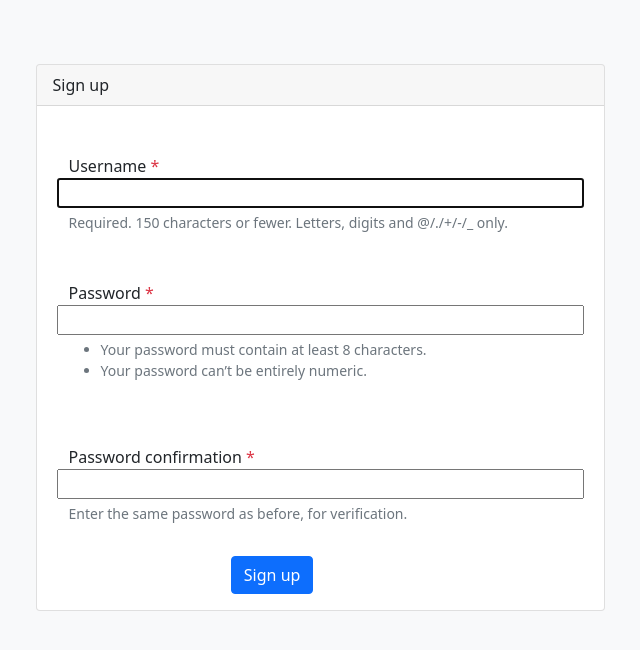
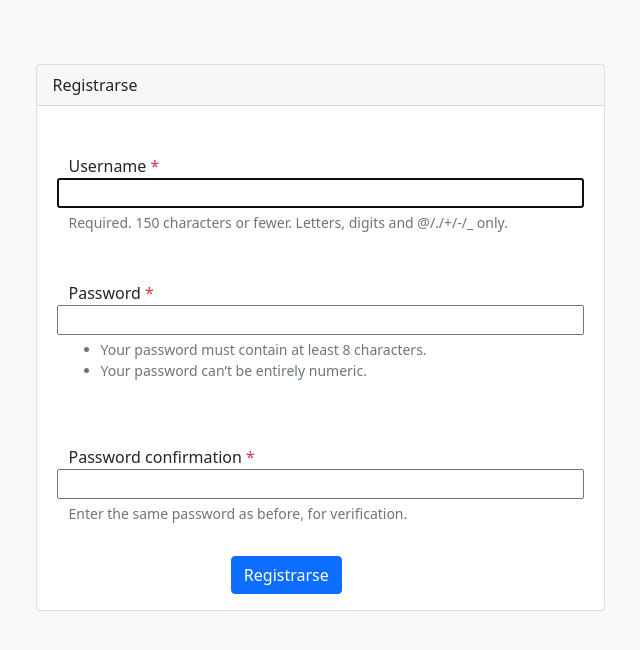
Before and after one commit to tripleten-com/TripleNote_es, a Django app: page /auth/signup/ in a window 1280 px wide. Shown: the part 56-706 px from the top of the page, without its empty margins (320-960 px from the left). Run offline with Django 3.2, Linux system fonts and the light colour scheme.

Commit message:
Update signup.html
added es

```diff
--- a/templates/registration/signup.html
+++ b/templates/registration/signup.html
@@ -3,7 +3,7 @@
   <div class="row justify-content-center">
     <div class="col-md-7 p-5">
       <div class="card">
-        <div class="card-header">Sign up</div>
+        <div class="card-header">Registrarse</div>
         <div class="card-body">
           {% include "includes/errors.html" %}
           <form method="post" action="{% url 'users:signup' %}">
@@ -26,7 +26,7 @@
             {% endfor %}
             <div class="col-md-6 offset-md-4">
               <button type="submit" class="btn btn-primary">
-                Sign up
+                Registrarse
               </button>
             </div>
           </form>
```
